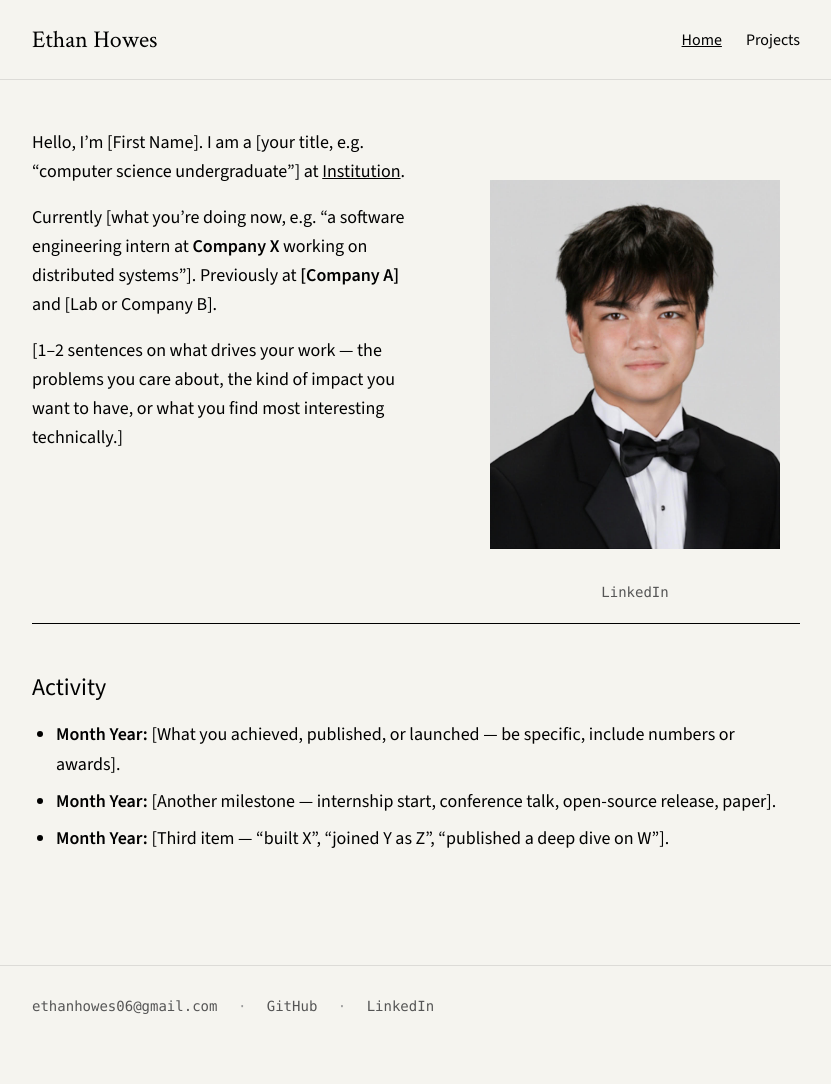
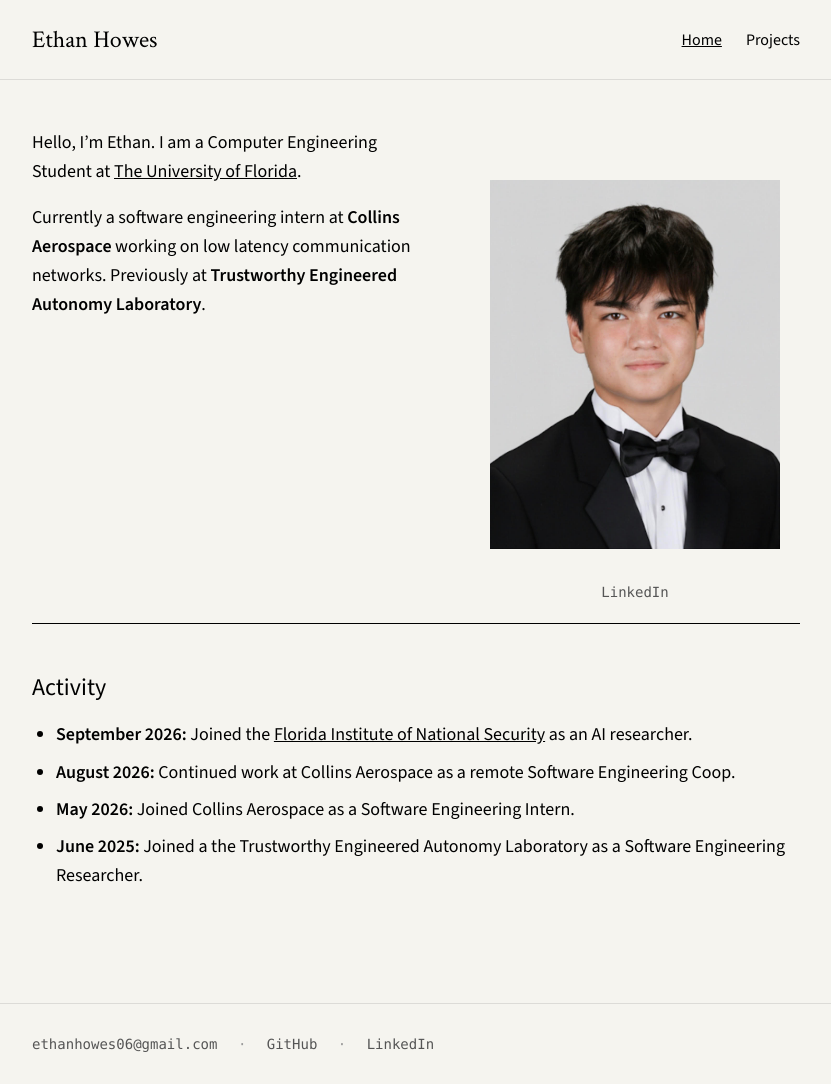
Before and after one commit to ethan-howes/ethan-howes.github.io, a Jekyll site: the page built from index.md, in a window 1280 px wide. Shown: the whole page, without its empty margins (224-1055 px from the left). Built offline with Jekyll 4.4.1, drawn with Linux system fonts in a browser that asks for light colours; before the commit the page ends 1046 px from its top, so only the background shows below that.

Commit message:
feat: updated front page to reflect current status

```diff
--- a/index.md
+++ b/index.md
@@ -8,15 +8,16 @@ permalink: /
   <a href="https://linkedin.com/in/{{ site.linkedin_username }}" class="profile-link">LinkedIn</a>
 </div>
 
-Hello, I'm [First Name]. I am a [your title, e.g. "computer science undergraduate"] at [Institution](https://yourschool.edu).
+Hello, I'm Ethan. I am a Computer Engineering Student at [The University of Florida](https://www.ufl.edu/).
 
-Currently [what you're doing now, e.g. "a software engineering intern at **Company X** working on distributed systems"]. Previously at **[Company A]** and [Lab or Company B].
+Currently a software engineering intern at **Collins Aerospace** working on low latency communication networks. Previously at **Trustworthy Engineered Autonomy Laboratory**.
 
-[1–2 sentences on what drives your work — the problems you care about, the kind of impact you want to have, or what you find most interesting technically.]
+<!-- [1–2 sentences on what drives your work — the problems you care about, the kind of impact you want to have, or what you find most interesting technically.] -->
 
 ---
 
 <h3> Activity</h3>
-- **Month Year:** [What you achieved, published, or launched — be specific, include numbers or awards].
-- **Month Year:** [Another milestone — internship start, conference talk, open-source release, paper].
-- **Month Year:** [Third item — "built X", "joined Y as Z", "published a deep dive on W"].
+- **September 2026:** Joined the [Florida Institute of National Security](https://fins.institute.ufl.edu/) as an AI researcher.
+- **August 2026:** Continued work at Collins Aerospace as a remote Software Engineering Coop.
+- **May 2026:** Joined Collins Aerospace as a Software Engineering Intern.
+- **June 2025:** Joined a the Trustworthy Engineered Autonomy Laboratory as a Software Engineering Researcher.
```
